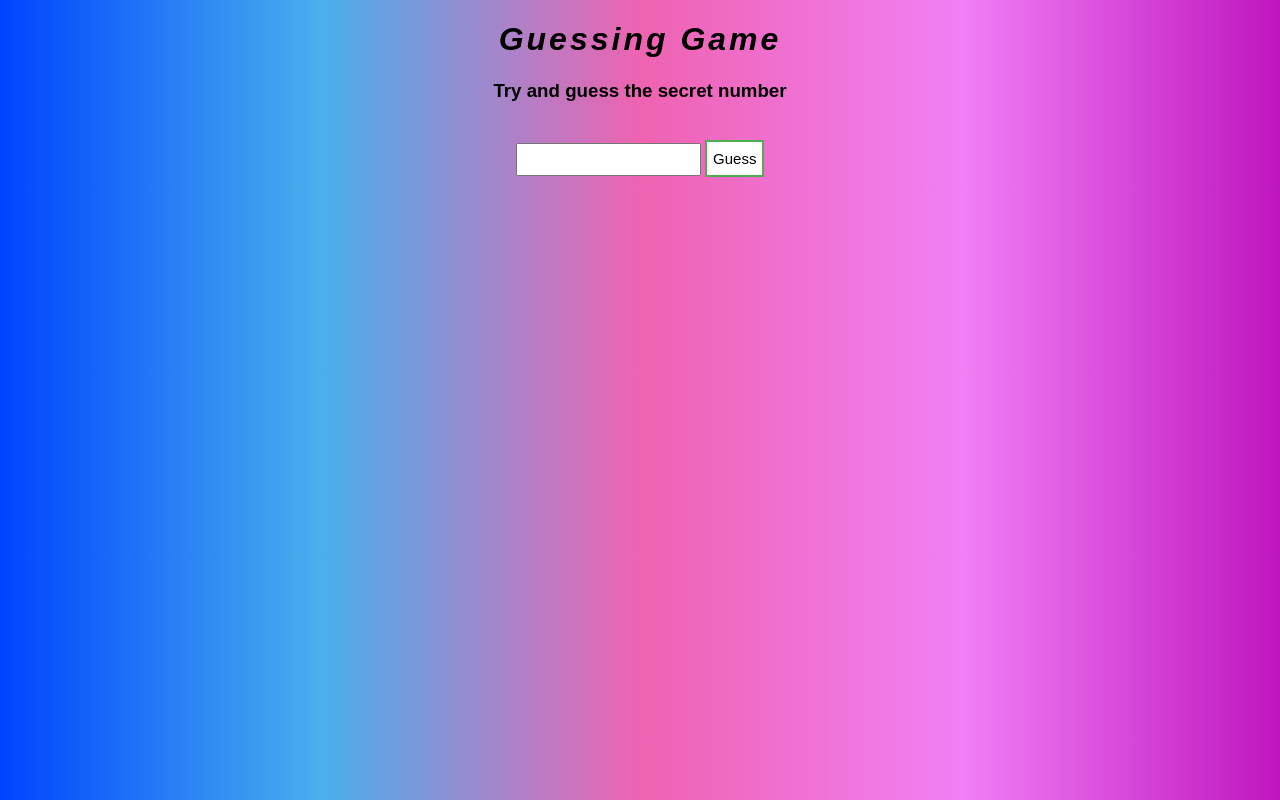
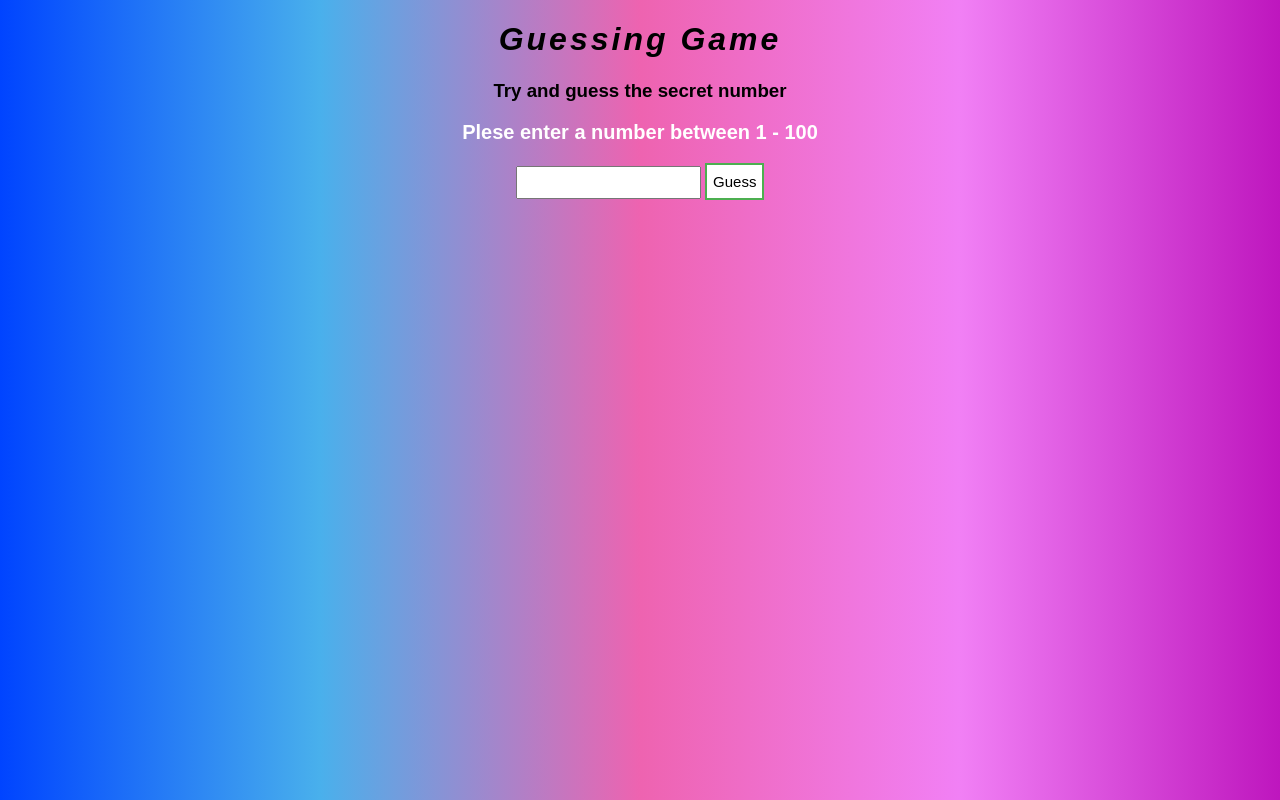
Before and after one commit to KimFrans/GuessingGame, a plain HTML site: page index.html in a window 1280 px wide. Both pictures are taken after a click on the button "Guess". Drawn offline with Linux system fonts and the light colour scheme.

Commit message:
number validation

```diff
--- a/index.js
+++ b/index.js
@@ -3,11 +3,13 @@ let randomNumber = Math.ceil((Math.random() * 100));
 let inputValue = document.querySelector(".inputGuess");
 const message = document.querySelector(".outputMessage");
 const btn = document.querySelector(".guessbtn");
-const restartBtn = document.querySelector(".restart")
 
 function guessOutcome(){
     const guessedNumber = Number(inputValue.value);
     console.log(randomNumber);
+
+    if(guessedNumber > 0 && guessedNumber <= 100){
+
         if(guessedNumber > randomNumber){
             message.innerHTML = "Your guess is too high";
         }
@@ -20,37 +22,26 @@ function guessOutcome(){
                 randomNumber = Math.ceil((Math.random() * 100));
                     message.innerHTML = "guess the new number";
             }, 5000);
-        // newRandomNumber()
         }
 
         setTimeout(function(){
             message.innerHTML = "";
         }, 2000);
+
+    }
+    else{
+        message.innerHTML = "Plese enter a number between 1 - 100";
+    }
+
 }
 
 btn.addEventListener('click', guessOutcome)
 
 function newGame(){
-    // setTimeout(function(){
-	// 	message.innerHTML = "A new game has started!";
-	// }, 5000);
+    setTimeout(function(){
 		message.innerHTML = "A new game has started!";
+	}, 3000);
+    // message.innerHTML = "A new game has started!";
 
-    // guessOutcome();
 }
 window.onload = newGame()
-
-// restartBtn.addEventListener('click', newGame)
-
-// function newRandomNumber(){
-//     const guessedNumber = Number(inputValue.value);
-//     if(guessedNumber == randomNumber){
-//         console.log("match");
-//         randomNumber
-//         console.log(randomNumber);
-//         setTimeout(function(){
-//             message.innerHTML = "guess the new number";
-//         }, 5000);
-//     }
-
-// }
```
Also changed, not shown: index.html (+0 -7 lines). Lines whose indentation alone changed are shown as unchanged.
